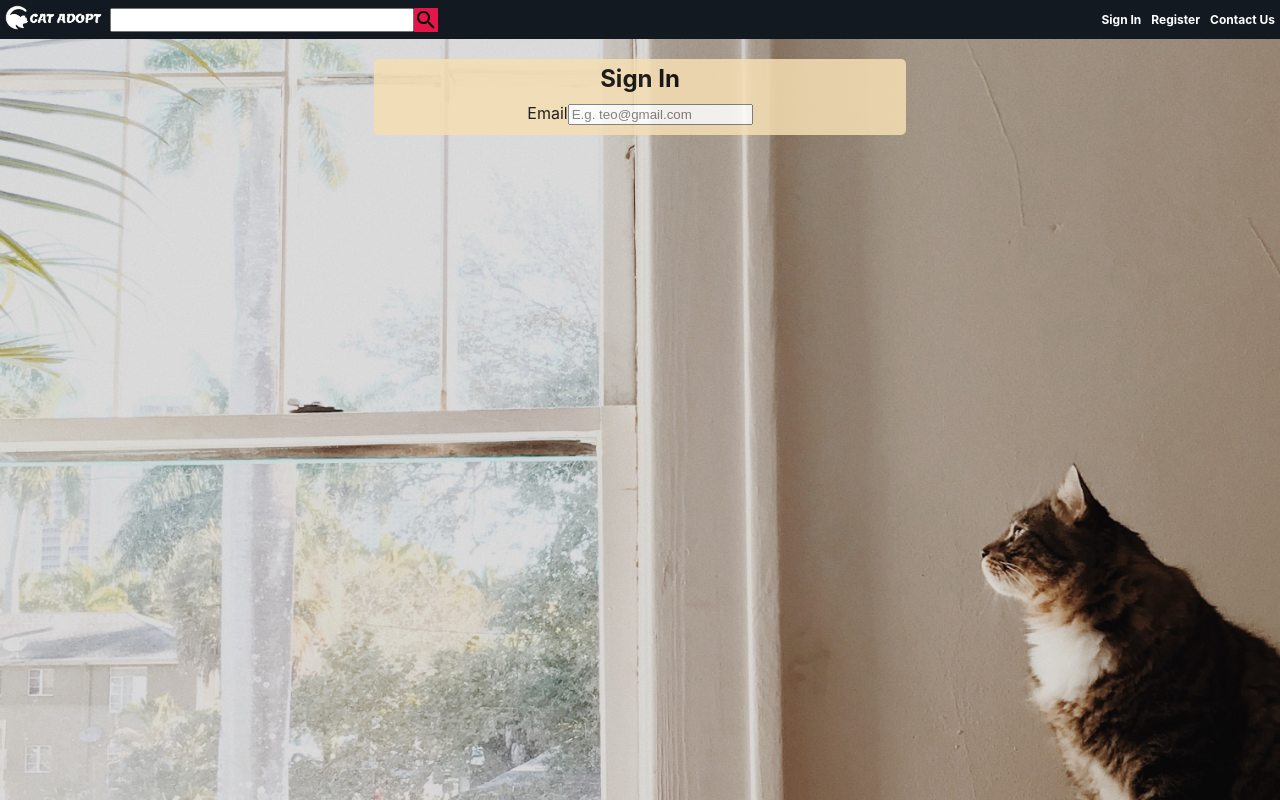
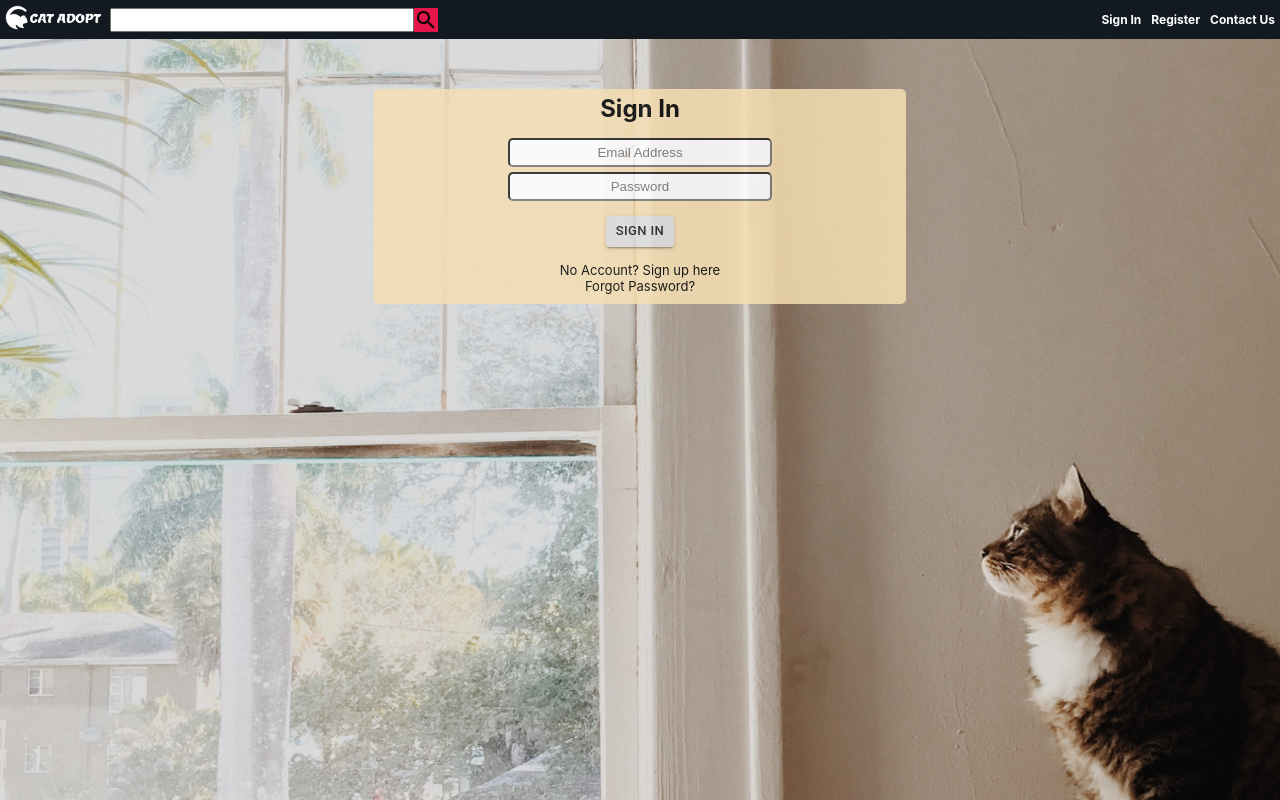
Before and after one commit to teodortenchev/cat-adopt, a React (Create React App) app: page /login in a window 1280 px wide. Built offline with nearby package versions, Linux system fonts and the light colour scheme.

Commit message:
finished styling the log in page

```diff
--- a/src/components/button/submit-button.js
+++ b/src/components/button/submit-button.js
@@ -1,9 +1,13 @@
 import React from 'react';
 import styles from './submit-button.module.css';
+import Button from '@material-ui/core/Button';
 
-const SubmitButton = ({ title }) => {
+
+const SubmitButton = ({ title, onClick }) => {
     return (
-        <button type="submit" className={styles.submit}>{title}</button>
+        <div className={styles.buttonContainer}>
+            <Button variant="contained" color="default" size="small" className={styles.button} onClick={onClick}>{title}</Button>
+        </div>
     )
 }
 
--- a/src/components/button/submit-button.module.css
+++ b/src/components/button/submit-button.module.css
@@ -1,19 +1,4 @@
-.submit{
-    background-color: #234465;
-    color: white;
-    padding: 1%;
-    width: 7%;
-    border-radius: 6px;
-    display: block;
-    margin: 0 auto;
-    border:none;
-    margin-top: 0.5%;
-    border: 2px solid white;
-    margin-bottom: 2%;
+.buttonContainer {
+    margin: 15px;
+    text-align: center;
 }
-.submit:hover{
-    background-color: white;
-    border: 2px solid #234465;
-    color: #234465;
-    font-style: italic;
-}
--- a/src/components/form-control/index.js
+++ b/src/components/form-control/index.js
@@ -1,22 +1,22 @@
 import React from 'react';
 import styles from './index.module.css';
 
+
 const FormControl = ({ htmlFor, fieldName, type, name, value, placeholder, id, onChange }) => {
     return (
-        <div className="">
-            <label htmlFor={htmlFor} className="">
-                {fieldName}
-            </label>
+
+        <label htmlFor={htmlFor} >
             <input
                 type={type || "text"}
-                className=""
+                className={styles.input}
                 name={name}
                 value={value}
                 placeholder={placeholder}
                 id={id}
                 onChange={onChange}
             />
-        </div>
+        </label>
+
     )
 }
 
--- a/src/components/form-control/index.module.css
+++ b/src/components/form-control/index.module.css
@@ -1,22 +1,7 @@
-
-.form-control {
-    width: 30%;
-    margin: 0 auto;
-    padding: 1%;
+.input {
+    border-radius: 5px;
+    margin-top: 5px;
+    padding: 5px;
+    min-width: 250px;
     text-align: center;
 }
-
-.label {
-    float: left;
-    width: 30%;
-    text-align: right;
-}
-
-.input {
-    text-align: left;
-    border:1px solid #234465;
-    padding: 1%;
-    width: 50%;
-    border-radius: 6px;
-    color: #234465;
-}
--- a/src/pages/login/index.js
+++ b/src/pages/login/index.js
@@ -4,11 +4,13 @@ import FormControl from '../../components/form-control'
 import Title from '../../components/title'
 import PageLayout from '../../components/page-layout';
 import styles from './index.module.css';
+import Button from '../../components/button/submit-button';
 
 
 const LogInPage = () => {
     const [email, setEmail] = useState('');
     const [password, setPassword] = useState('');
+
     const [error, setError] = useState('');
 
     const signInWithEmailAndPasswordHandler = (event, email, password) => {
@@ -31,11 +33,25 @@ const LogInPage = () => {
         <PageLayout>
             <div className={styles.container}>
                 <Title title="Sign In" />
-                <form>
+                <form className={styles.form}>
                     <FormControl htmlFor="userEmail" fieldName="Email" type="email" name="userEmail"
-                        value={email} placeholder="E.g. teo@gmail.com" id="userEmail"
+                        value={email} placeholder="Email Address" id="userEmail"
                         onChange={(event) => onChangeHandler(event)} />
+
+                    <FormControl htmlFor="userPassword" fieldName="Password" type="password" name="userPassword"
+                        value={password} placeholder="Password" id="userPassword"
+                        onChange={(event) => onChangeHandler(event)} />
+                    <Button title="Sign In"
+                        onClick={(event) => signInWithEmailAndPasswordHandler(event, email, password)} />
                 </form>
+
+                <Link to="/register" className={styles.link}>
+                    No Account? Sign up here
+          </Link>
+
+                <Link to="/passwordReset" className={styles.link}>
+                    Forgot Password?
+          </Link>
             </div>
         </PageLayout>
     )
--- a/src/pages/login/index.module.css
+++ b/src/pages/login/index.module.css
@@ -1,5 +1,4 @@
 .container {
-
         background-color: wheat;
         border: 5px white;
         width: 40%;
@@ -8,8 +7,23 @@
         align-items: center;
         justify-content: center;
         display: flex;
-        margin-top: 20px;
+        margin-top: 50px;
         flex-flow: column;
         padding: 5px 10px 10px 10px;
         min-width: 300px;
 }
+
+.form {
+        display: flex;
+        flex-direction: column;
+}
+
+.link {
+        font-size: small;
+        text-decoration: none;
+        color: black;
+}
+
+.link:visited {
+        color: black;
+}
```
